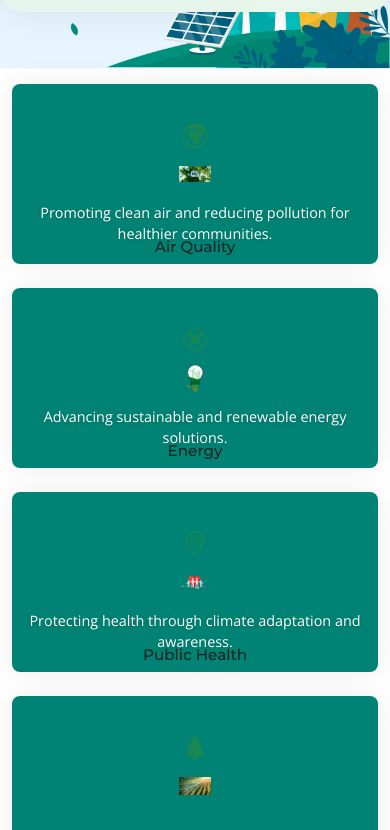
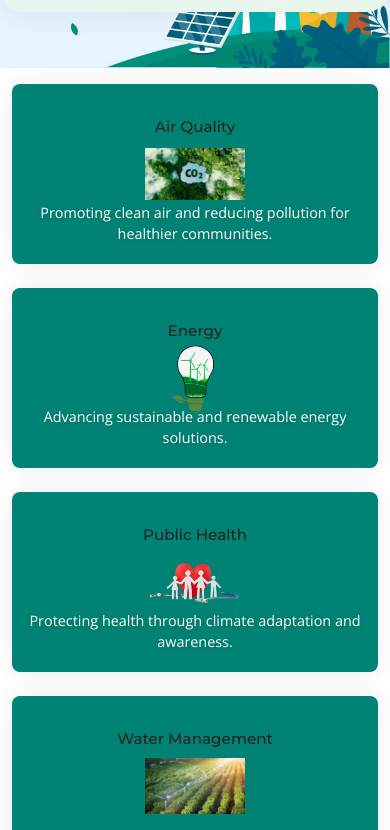
Before and after one commit to SamuelNgundi/FGCCAS, a plain HTML site: page index.html in a window 390 px wide. Shown: the part 1080-1910 px from the top of the page. Drawn offline with nearby package versions, Linux system fonts and the light colour scheme; animation ran at ten frames a second.

Commit message:
Improve homepage and SEO

```diff
--- a/assets/css/main.css
+++ b/assets/css/main.css
@@ -619,7 +619,7 @@ section {
 
 .titleh {
   position: absolute;
-  bottom: 0px; /* Adjust as needed */
+  bottom: 180px; /* Adjust as needed */
   left: 0;
   width: 100%;
   text-align: center;
--- a/index.html
+++ b/index.html
@@ -6,8 +6,8 @@
   <meta content="width=device-width, initial-scale=1.0" name="viewport">
 
   <title>FOUCCAS</title>
-  <meta content="" name="description">
-  <meta content="" name="keywords">
+  <meta content="FOUCCAS (Friends of the Universe Climate Change Adaptation Society) empowers communities for climate resilience through advocacy, education, sustainable energy, clean water, public health, and environmental protection in Kenya and beyond." name="description">
+  <meta content="climate change, adaptation, FOUCCAS, FOGCCAS, Kenya, environment, sustainability, clean energy, water management, public health, tree planting, community empowerment, UNSDG, climate action, ecosystem protection, renewable energy, advocacy, summit, membership" name="keywords">
 
   <!-- Favicons -->
   <link href="assets/img/logo/fouccas_fav.png" rel="icon">
@@ -114,8 +114,7 @@
           <div class="col-xl-3 col-md-6" data-aos="fade-up" data-aos-delay="100">
             <div class="icon-box text-center p-3 h-100 d-flex flex-column align-items-center justify-content-between" style="min-height: 270px;">
               <div class="icon mb-2 d-flex flex-column align-items-center justify-content-center" style="height: 110px;">
-                <img src="assets/img/AirQuality2.png" style="width:56px; height:56px; object-fit:contain; margin-bottom:0.5rem;" alt="Air Quality">
-                <i class="bi bi-globe-europe-africa fs-2 text-success"></i>
+                <img src="assets/img/AirQuality2.png" style="width:90px; height:90px; object-fit:contain; margin-bottom:0.5rem;" alt="Air Quality">
               </div>
               <h4 class="titleh mb-2 mt-2">Air Quality</h4>
               <p class="small text-white mb-0 icon-desc" style="min-height:48px;">Promoting clean air and reducing pollution for healthier communities.</p>
@@ -124,8 +123,7 @@
           <div class="col-xl-3 col-md-6" data-aos="fade-up" data-aos-delay="200">
             <div class="icon-box text-center p-3 h-100 d-flex flex-column align-items-center justify-content-between" style="min-height: 270px;">
               <div class="icon mb-2 d-flex flex-column align-items-center justify-content-center" style="height: 110px;">
-                <img src="assets/img/Energy.png" style="width:56px; height:56px; object-fit:contain; margin-bottom:0.5rem;" alt="Energy">
-                <i class="bi bi-flower2 fs-2 text-success"></i>
+                <img src="assets/img/Energy.png" style="width:90px; height:90px; object-fit:contain; margin-bottom:0.5rem;" alt="Energy">
               </div>
               <h4 class="titleh mb-2 mt-2">Energy</h4>
               <p class="small text-white mb-0 icon-desc" style="min-height:48px;">Advancing sustainable and renewable energy solutions.</p>
@@ -134,8 +132,7 @@
           <div class="col-xl-3 col-md-6" data-aos="fade-up" data-aos-delay="300">
             <div class="icon-box text-center p-3 h-100 d-flex flex-column align-items-center justify-content-between" style="min-height: 270px;">
               <div class="icon mb-2 d-flex flex-column align-items-center justify-content-center" style="height: 110px;">
-                <img src="assets/img/Public Health.png" style="width:56px; height:56px; object-fit:contain; margin-bottom:0.5rem;" alt="Public Health">
-                <i class="bi bi-geo-alt fs-2 text-success"></i>
+                <img src="assets/img/Public Health.png" style="width:90px; height:90px; object-fit:contain; margin-bottom:0.5rem;" alt="Public Health">
               </div>
               <h4 class="titleh mb-2 mt-2">Public Health</h4>
               <p class="small text-white mb-0 icon-desc" style="min-height:48px;">Protecting health through climate adaptation and awareness.</p>
@@ -144,8 +141,7 @@
           <div class="col-xl-3 col-md-6" data-aos="fade-up" data-aos-delay="500">
             <div class="icon-box text-center p-3 h-100 d-flex flex-column align-items-center justify-content-between" style="min-height: 270px;">
               <div class="icon mb-2 d-flex flex-column align-items-center justify-content-center" style="height: 110px;">
-                <img src="assets/img/Water.png" style="width:56px; height:56px; object-fit:contain; margin-bottom:0.5rem;" alt="Water Management">
-                <i class="bi bi-tree-fill fs-2 text-success"></i>
+                <img src="assets/img/Water.png" style="width:90px; height:90px; object-fit:contain; margin-bottom:0.5rem;" alt="Water Management">
               </div>
               <h4 class="titleh mb-2 mt-2">Water Management</h4>
               <p class="small text-white mb-0 icon-desc" style="min-height:48px;">Ensuring access to clean and safe water for all.</p>
@@ -155,18 +151,19 @@
       </div>
       <style>
         .icon-desc { color: #fff !important; text-shadow: 0 1px 4px rgba(0,0,0,0.18); }
+        .icon-box .icon img { width: 90px !important; height: 90px !important; object-fit: contain; margin-bottom: 0.5rem; }
         @media (max-width: 991px) {
           .icon-box { min-height: 220px !important; }
           .icon-box .icon { height: 80px !important; }
-          .icon-box img { width: 40px !important; height: 40px !important; }
+          .icon-box .icon img { width: 60px !important; height: 60px !important; }
           .titleh { font-size: 1rem; }
           .icon-box p { min-height: 36px !important; font-size: 0.95rem; }
         }
         @media (max-width: 767px) {
           .icon-box { padding: 1.2rem 0.5rem !important; min-height: 180px !important; }
           .icon-box .icon { height: 56px !important; }
-          .icon-box img { width: 32px !important; height: 32px !important; }
-          .titleh { font-size: 0.95rem; }
+          .icon-box .icon img { width: 100px !important; height: 80px !important; }
+          .titleh { font-size: 0.95rem; bottom: 120px; }
           .icon-box p { min-height: 24px !important; font-size: 0.9rem; }
         }
       </style>
```
